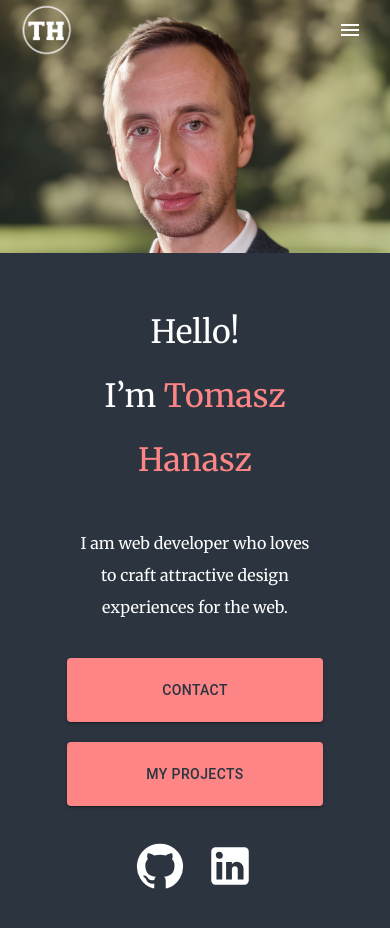
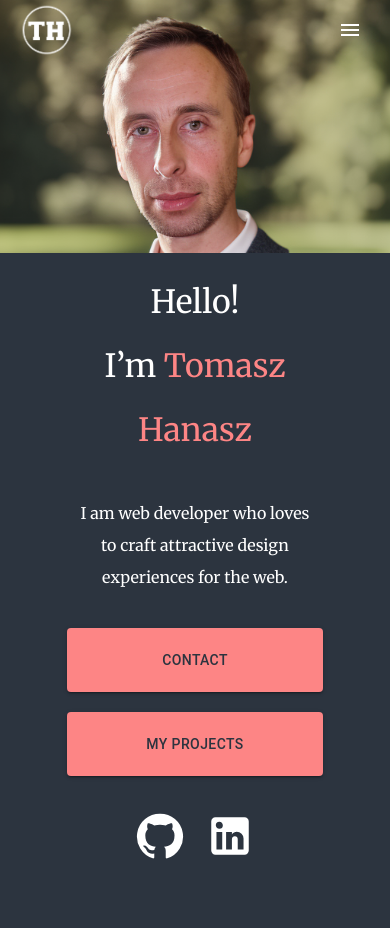
Before and after one commit to TomaszHanasz/portfolio, a React (Create React App) app: page / in a window 390 px wide. Shown: the top 928 px of the page. After the commit the page ends 881 px from the top, so only its background shows below. Built offline with nearby package versions, Linux system fonts and the light colour scheme.

Commit message:
style update

```diff
--- a/src/containers/home/home.style.css
+++ b/src/containers/home/home.style.css
@@ -60,7 +60,7 @@
 @media screen and (max-width: 750px) {
   .home__page {
     flex-direction: column-reverse;
-    margin: 40px auto;
+    margin: 10px auto;
   }
 
   .home__container {
```
